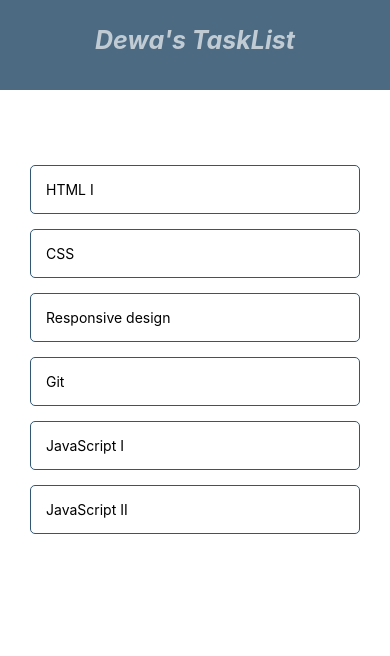
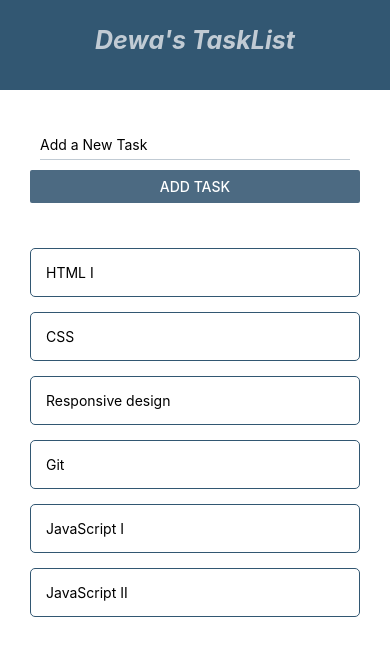
Before and after one commit to Dewalade1/reactnative-mobile-app, a React Native app: screen / in a window 390 px wide. Shown: the top 656 px of the page. Built offline with nearby package versions, Linux system fonts and the light colour scheme.

Commit message:
feat: add component for inputing new tasks

```diff
--- a/App.js
+++ b/App.js
@@ -1,20 +1,29 @@
+import React, {useState} from 'react';
+import {v4 as uuidv4} from 'uuid';
 import { StatusBar } from 'expo-status-bar';
-import React, {useState} from 'react';
 import { StyleSheet, Text, View, SafeAreaView, FlatList, TouchableOpacity} from 'react-native';
 
 import TaskData from './data/taskData';
 
-import Task from './components/task';
+import Task from './components/tasks/task';
 import Header from './components/header';
+import AddTask from './components/tasks/addTask'
 
 export default function App() {
 
   const [tasks, setTasks] = useState(TaskData)
 
+  const addTask = (text) => {
+    setTasks(prevTasks => {
+      return [{ id:uuidv4(), task: text, done: false }, ...prevTasks]
+    })
+  }
+
   return (
     <SafeAreaView style={styles.container}>
       <Header/>
       <View style={styles.content}>
+        <AddTask addTask={addTask} />
         <View style={styles.list}>
           <FlatList
             data={tasks}
--- a/components/header.js
+++ b/components/header.js
@@ -11,7 +11,7 @@ const Header = () => {
 
 const styles = StyleSheet.create({
     header: {
-        backgroundColor: '#4c6a82',
+        backgroundColor: '#325772',
         height: 90,
         paddingTop: 25,
     },
--- /dev/null
+++ b/components/tasks/addTask.js
@@ -0,0 +1,38 @@
+import React, {useState} from 'react'
+import {StyleSheet, Text, View, TextInput, Button} from 'react-native'
+
+const AddTask = ({addTask}) => {
+
+    const [newTask, setNewTask] = useState('')
+
+    const changeHandler = (value) => {
+        setNewTask(value)
+    }
+
+    return(
+        <View>
+            <TextInput
+                style={styles.input}
+                placeholder="Add a New Task"
+                onChangeText={changeHandler}
+            />
+
+            <Button
+                title='Add Task'
+                color="#4c6a82"
+                onPress={() => addTask(newTask)}
+            />
+        </View>
+    )
+}
+
+const styles = StyleSheet.create({
+    input: {
+        margin: 10,
+        paddingVertical: 6,
+        borderBottomWidth: 1,
+        borderBottomColor: '#c1cbd4',
+    }
+})
+
+export default AddTask
--- a/components/task.js
+++ b/components/tasks/task.js
@@ -1,7 +1,5 @@
 import React from 'react'
 import {StyleSheet, View, Text, FlatList, TouchableOpacity} from 'react-native'
-
-import TaskData from '../data/taskData'
 
 const Task = ({item}) => {
     return (
--- a/package.json
+++ b/package.json
@@ -13,7 +13,8 @@
     "react": "16.13.1",
     "react-dom": "16.13.1",
     "react-native": "https://github.com/expo/react-native/archive/sdk-41.0.0.tar.gz",
-    "react-native-web": "~0.13.12"
+    "react-native-web": "~0.13.12",
+    "uuid": "^3.4.0"
   },
   "devDependencies": {
     "@babel/core": "^7.9.0"
```
Also changed, not shown: 2 other files (tests, documents, lock files or other folders).
